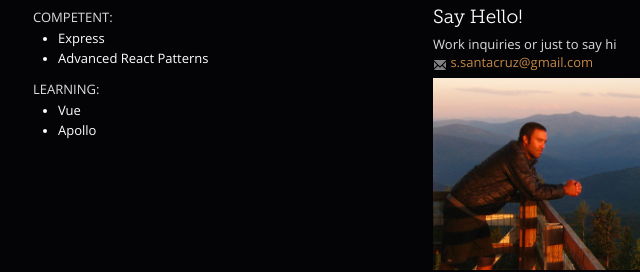
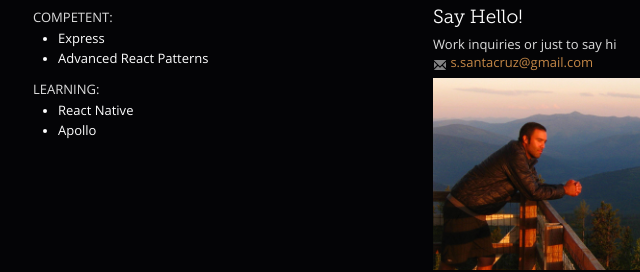
Before and after one commit to shaunsantacruz/ssc, a plain HTML site: page index.html in a window 1280 px wide. Shown: the part 1664-1936 px from the top of the page, 422-1062 px from the left. Drawn offline with Linux system fonts and the light colour scheme.

Commit message:
Update index.html

```diff
--- a/index.html
+++ b/index.html
@@ -184,7 +184,7 @@
                         </ul>
                         <p style="margin-bottom: 0; padding-bottom: 0;">LEARNING:</p>
                         <ul>
-                            <li>Vue</li>
+                            <li>React Native</li>
                             <li>Apollo</li>
                         </ul>
                     </div>
```
